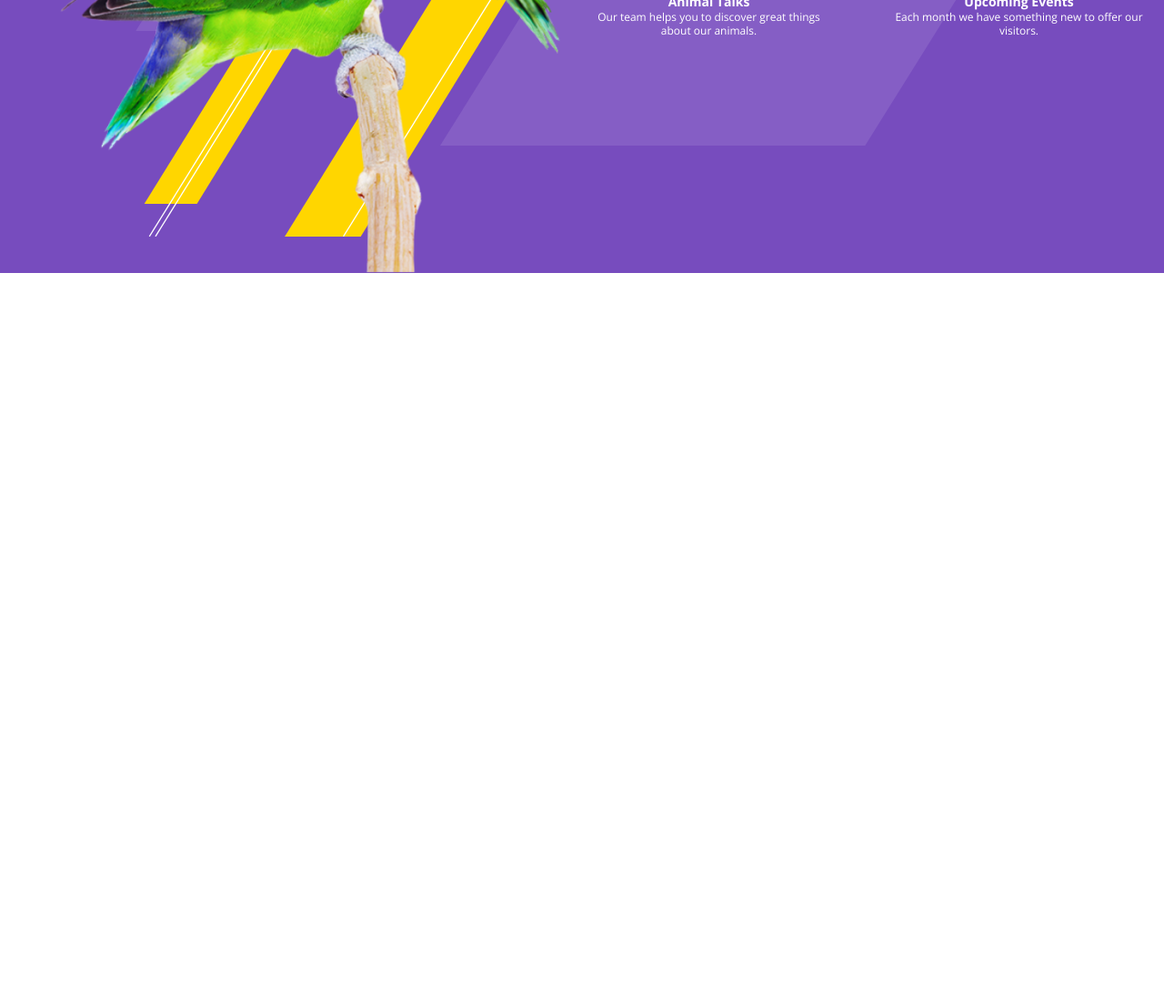
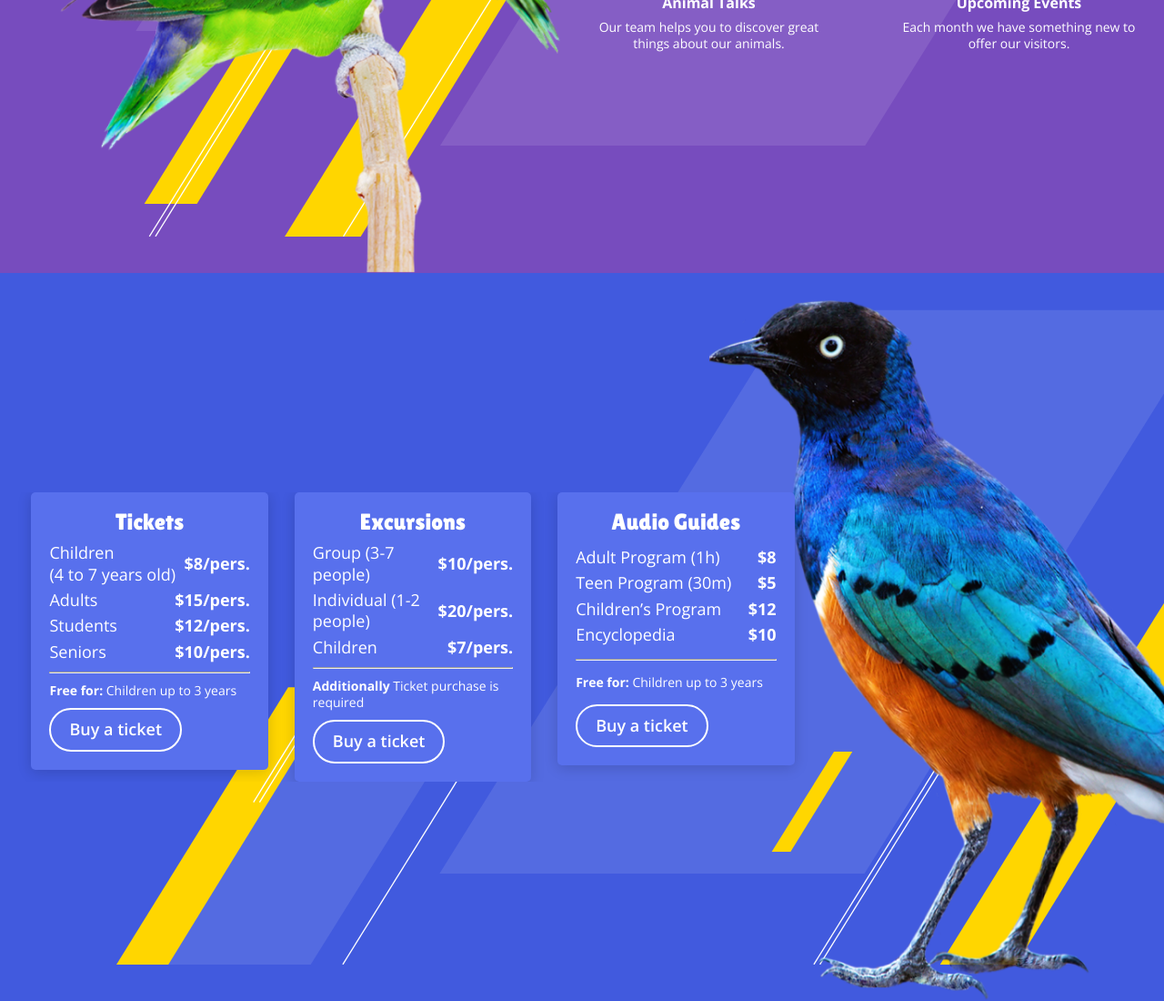
Before and after one commit to SassCrafter/Bonobomb-Zoo, a website built with webpack: page dist/index.html in a window 1280 px wide. Shown: the part 3700-4800 px from the top of the page at 91% size. Before the commit the page ends 4000 px from the top, so only its background shows below. Built offline with nearby package versions, Linux system fonts and the light colour scheme.

Commit message:
fixed plans img on desktop, added prices section

```diff
--- a/src/js/app.js
+++ b/src/js/app.js
@@ -2,6 +2,7 @@ import '../sass/style.scss';
 
 import videojs from 'video.js';
 import '../../node_modules/video.js/dist/video-js.min.css';
+import  './vendors/swiperInit.js';
 
 import NavMenu from './NavMenu';
 
--- a/src/js/vendors/fullPage.js
+++ b/src/js/vendors/fullPage.js
@@ -7,7 +7,7 @@ let timeLine;
 let currentSection;
 
 const fullpageInstance = new fullpage('#fullpage', {
-    anchors: ['home', 'home', 'home', 'about', 'plan-visit'],
+    anchors: ['home', 'home', 'home', 'about', 'plan-visit', 'prices'],
     menu: '.fullpage-menu',
     recordHistory: false,
     scrollingSpeed: 1000,
--- /dev/null
+++ b/src/js/vendors/swiperInit.js
@@ -0,0 +1,62 @@
+import Swiper from 'swiper/bundle';
+import SwiperCore, { Navigation, Pagination } from 'swiper/core';
+import 'swiper/swiper-bundle.css';
+
+SwiperCore.use([Navigation, Pagination]);
+
+let pricesSwiper;
+
+// const pricesSwiper = new Swiper('.prices__swiper', {
+//     grabCursor: true,
+//     spaceBetween: 30,
+//     navigation: {
+//         nextEl: '.swiper-button-next',
+//         prevEl: '.swiper-button-prev',
+//     },
+//     breakpoints: {
+//         600: {
+//             slidesPerView: 2,
+//             spaceBetween: 0,
+//         },
+//         900: {
+//             noSwiping: true,
+//         }
+//     }
+// })
+
+
+export function initPricesSwiper() {
+    const winWidth = window.innerWidth;
+
+    if (winWidth >= 1250) {
+        if (pricesSwiper !== undefined) pricesSwiper.destroy(true, true);
+        document.querySelector('.prices .swiper-wrapper').classList.add('prices__wrapper');
+    } else {
+        document.querySelector('.prices .swiper-wrapper').classList.remove('prices__wrapper');
+        pricesSwiper = new Swiper('.prices__swiper', {
+                grabCursor: true,
+                spaceBetween: 30,
+                navigation: {
+                    nextEl: '.swiper-button-next',
+                    prevEl: '.swiper-button-prev',
+                },
+                breakpoints: {
+                    600: {
+                        slidesPerView: 2,
+                        spaceBetween: 0,
+                    },
+                }
+            })
+    }
+}
+
+initPricesSwiper();
+
+const animalSwiper = new Swiper('.animals__swiper', {
+    // slidesPerView: 3,
+    // autoplay: true,
+    // grabCursor: true,
+    //loop: true,
+})
+
+window.addEventListener('resize', initPricesSwiper);
--- a/src/sass/_globals.scss
+++ b/src/sass/_globals.scss
@@ -163,10 +163,17 @@ svg {
 			h5 {
 				font-size: 1.4rem;
 				text-transform: capitalize;
+				@include mq(1200px) {
+					font-size: 1.6rem;
+					margin-bottom: 0.75rem;
+				}
 			}
 
 			p {
 				font-size: 1.2rem;
+				@include mq(1200px) {
+					font-size: 1.4rem;
+				}
 			}
 		}
 	}
@@ -195,8 +202,10 @@ svg {
 	}
 }
 
-.no-grow {
-	// flex-grow: 0 !important;
+.divider {
+	width: 100%;
+	height: 1px;
+	margin: 1rem 0;
 }
 
 .video-js {
@@ -238,7 +247,9 @@ svg {
 .bg-sixth {
 	@include bg-color($sixth-color);
 }
-
+.bg-seventh {
+	@include bg-color($seventh-color);
+}
 // Text
 .text {
 	width: 100%;
@@ -290,6 +301,7 @@ svg {
 		background-color: $text-color-white;
 		color: $primary-color;
 	}
+
 
 
 	&--anis {
--- a/src/sass/_vars.scss
+++ b/src/sass/_vars.scss
@@ -4,7 +4,9 @@ $second-color: rgb(255, 199, 0);
 $third-color: #00BCB1;
 $fourth-color: rgb(0, 171, 225);
 $fifth-color: #774CBE;
-$sixth-color: #415ADE;
+$sixth-color:rgb(219, 81, 81);
+$seventh-color:  #415ADE;
+$price-bg: #5870ED;
 $bg-color: #fff;
 $text-color: #1a1a1a;
 $text-color-white: #fff;
--- /dev/null
+++ b/src/sass/app/components/_prices.scss
@@ -0,0 +1,73 @@
+.price {
+    margin: 0 auto;
+    width: 80%;
+    height: 100%;
+    min-height: 275px;
+    padding: 2rem;
+    background-color: $price-bg;
+    color: $text-color-white;
+    box-shadow: 0 3px 15px rgba(0,0,0, .15);
+    border-radius: 5px;
+    @include flex(flex-start, space-between);
+    flex-direction: column;
+
+    @include mq(1250px) {
+        width: 90%;
+        flex: 1;
+        min-height: 300px;
+    }
+
+    ul {
+        width: 100%;
+        @include flex(space-between, space-between);
+        flex-direction: column;
+    }
+
+    h4 {
+        width: 100%;
+        text-transform: capitalize;
+        font-size: 2rem;
+        text-align: center;
+        font-weight: 500;
+        margin-bottom: 1rem;
+
+        @include mq(900px) {
+            font-size: 2.5rem;
+        }
+    }
+
+
+    li {
+        width: 100%;
+        @include flex(center, space-between);
+        font-size: 1.4rem;
+
+        @include mq(900px) {
+            font-size: 1.8rem;
+        }
+
+        strong {
+            font-size: 1em;
+        }
+
+        &:not(:last-child) {
+            margin-bottom: .5rem;
+        }
+    }
+
+
+    &__text {
+        font-size: 1.4rem;
+        margin-bottom: 1rem;
+    }
+}
+
+.prices__swiper .prices__wrapper {
+    @include flex(stretch, space-between);
+
+
+    .swiper-slide {
+        // width: 30%;
+        flex: 1;
+    }
+}
--- a/src/sass/app/components/_section.scss
+++ b/src/sass/app/components/_section.scss
@@ -124,6 +124,14 @@
 		@include flex;
 		z-index: 1;
 
+		@include mq-max(768px) {
+			svg {
+				max-width: 100%;
+				max-height: 100%;
+				object-fit: cover;
+			}
+		}
+
 		@include mq(900px) {
 			left: 10%;
 		}
@@ -182,6 +190,8 @@
 }
 
 .plan .section__image img {
+	max-width: 65rem;
+
 	@include mq(500px) {
 		width: 45%;
 	}
@@ -190,19 +200,24 @@
 .prices {
 
 	.section__image img {
+		max-width: 50rem;
 		width: 55%;
-		bottom: 0;
+		bottom: -15%;
 		left: auto;
-		right: -40%;
+		right: -30%;
 
 		@include mq(768px) {
-			width: 45%;
-			right: -25%;
+			width: 40%;
+			right: -20%;
+			bottom: 0;
+		}
+
+		@include mq(900px) {
+			width: 50%;
+			right: 0;
 		}
 	}
 
 
-	.left {
-		padding-bottom: 10rem;
-	}
+
 }
--- /dev/null
+++ b/src/sass/app/vendors/_swiper.scss
@@ -0,0 +1,47 @@
+.swiper-container {
+    width: 100%;
+}
+
+.swiper-wrapper {
+    // padding: 1rem 0;
+}
+
+.swiper-slide {
+    width: 100%;
+
+    img {
+        width: 100%;
+        height: 100%;
+        object-fit: cover;
+    }
+}
+
+.prices__swiper .swiper-button-prev,
+.prices__swiper .swiper-button-next {
+    transform: scale(0.6);
+    color: $text-color-white;
+
+    @include mq(1250px) {
+        display: none;
+    }
+
+    &:focus {
+        outline: none;
+    }
+}
+
+.prices__swiper .swiper-button-prev {
+    left: 0;
+}
+.prices__swiper .swiper-button-next {
+    right: 0;
+}
+
+// .animals__swiper {
+//     width: 90%;
+
+//     .swiper-slide {
+//         // border: 1px solid red;
+//         // max-width: 30rem;
+//     }
+// }
--- a/src/sass/style.scss
+++ b/src/sass/style.scss
@@ -5,3 +5,6 @@
 @import './app/components/nav';
 @import './app/components/navigation';
 @import './app/components/section';
+@import './app/components/prices';
+// Vendors
+@import './app/vendors/swiper';
```
Also changed, not shown: dist/images/sections/our-animals/1.jpg (added), dist/images/sections/our-animals/2.jpg (added), dist/images/sections/our-animals/3.jpg (added), dist/images/sections/our-animals/4.jpg (added), dist/images/sections/our-animals/5.jpg (added), dist/images/sections/our-animals/6.jpg (added), dist/images/sections/our-animals/7.jpg (added), dist/index.html, dist/main.css, 1 other file.
